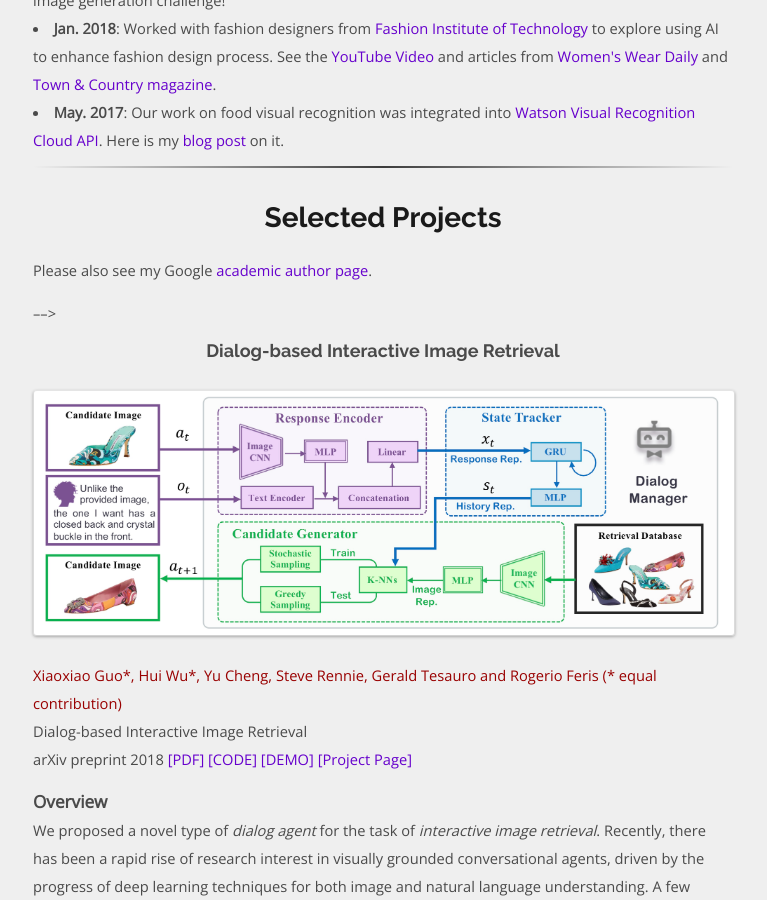
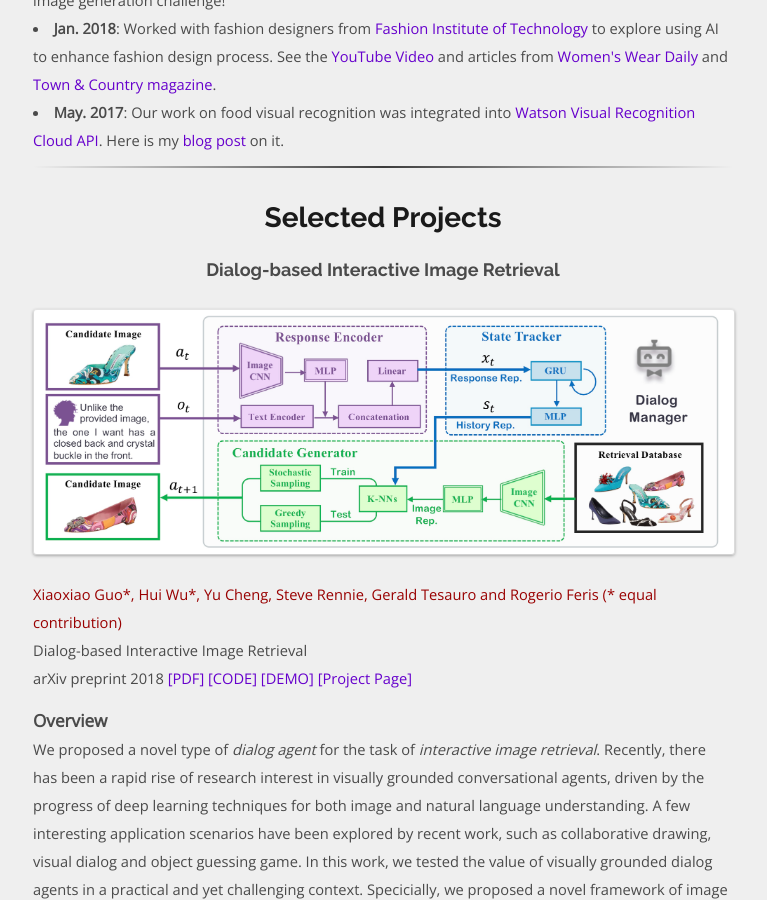
Before and after one commit to spacew/spacew.github.io, a Jekyll site: the page built from index.html, in a window 1280 px wide and 900 px high, scrolled down 1013 px. Shown: the whole window, without its empty margins (257-1024 px from the left). Built offline with Jekyll 4.4.1, drawn with Linux system fonts in a browser that asks for light colours; the list of posts is cut into pages by our own code.

Commit message:
Update index.html

```diff
--- a/index.html
+++ b/index.html
@@ -54,9 +54,9 @@ title: Home
     <div class="divider"></div>
 
     <h1 class="top-text">Selected Projects</h1>
-    <!––
-<p>Please also see my Google <a href=https://scholar.google.com/citations?user=1qByqaUAAAAJ&hl=en>academic author page</a>.</p>
-     ––>
+
+<p></p>
+
 {% include postlist.html %}
 
 {% else %}
```
